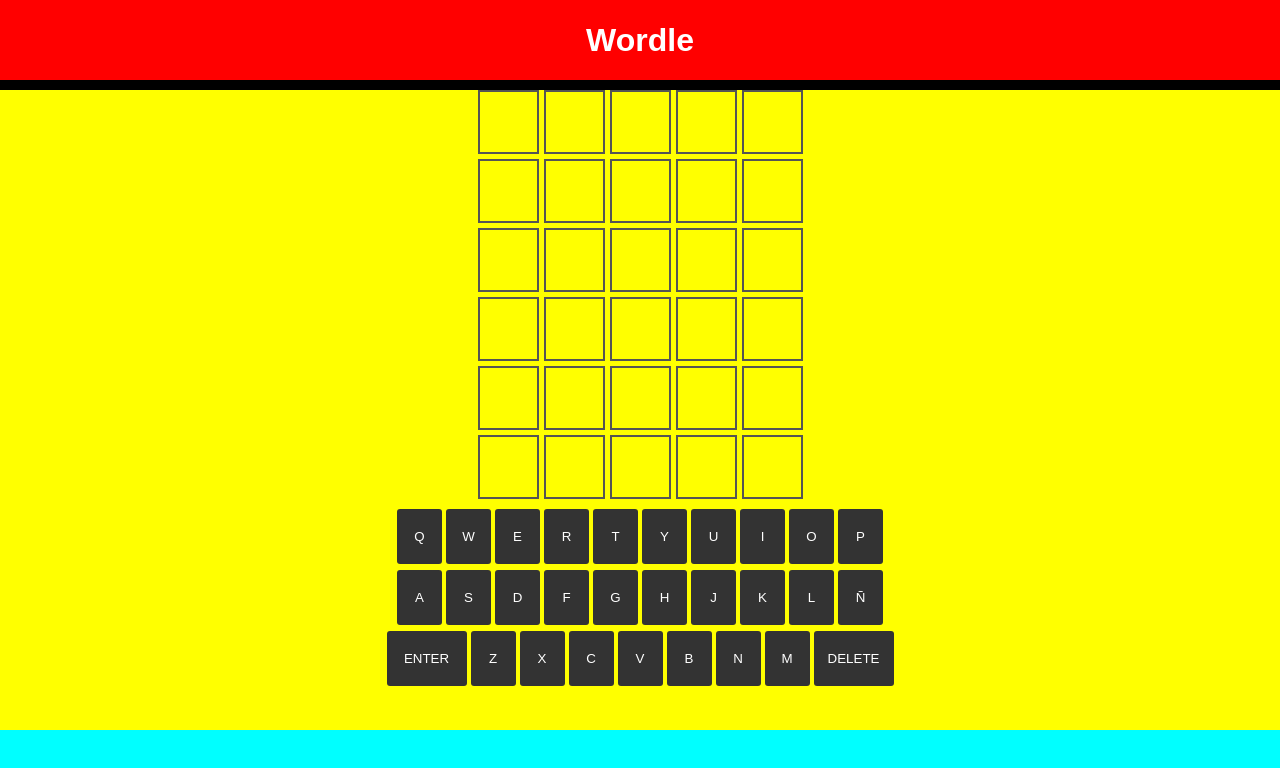
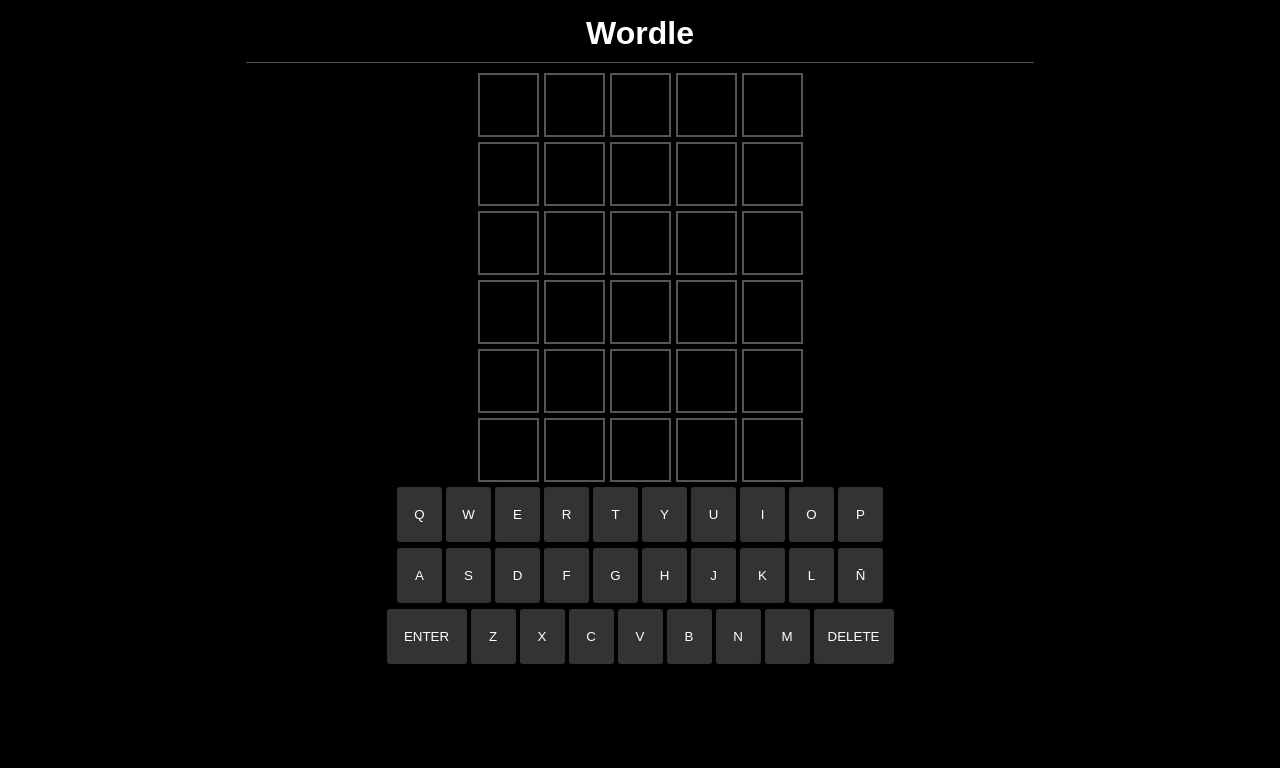
Before and after one commit to AndreaAguado/wordle-in-typescript, a React (Create React App) app: page / in a window 1280 px wide. Shown: the top 768 px of the page. Built offline with nearby package versions, Linux system fonts and the light colour scheme.

Commit message:
fix style to fit page entirely without scroll

```diff
--- a/src/App.scss
+++ b/src/App.scss
@@ -5,18 +5,27 @@
 
 .header {
   color: white;
-  height: 10vh;
+  height: fit-content;
   display: flex;
   flex-direction: row;
   justify-content: center;
   align-items: center;
-  background-color: red;
+  padding: 10px;
+  border-bottom: solid 1px #555;
+  width: 60%;
+  margin: 5px auto 0px;
+  &_title {
+    margin: unset;
+  }
 }
 .main {
-  background-color: yellow;
   height: 80vh;
+  padding: 10px 5px;
 }
 .footer {
-  height: 10vh;
+  height: fit-content;
   background-color: cyan;
+  position: absolute;
+  width: 100%;
+  bottom: 0px;
 }
--- a/src/App.tsx
+++ b/src/App.tsx
@@ -5,7 +5,7 @@
   return (
     <div className="body">
       <header className="header">
-        <h1>Wordle</h1>
+        <h1 className="header_title">Wordle</h1>
       </header>
       <main className="main">
         <Wordle/>
--- a/src/styles/wordle.module.scss
+++ b/src/styles/wordle.module.scss
@@ -2,5 +2,5 @@
 
 .mainContainer {
   width: ($size * 5) + ($gap * 5);
-  margin: 10px auto;
+  margin: 0 auto;
 }
```
